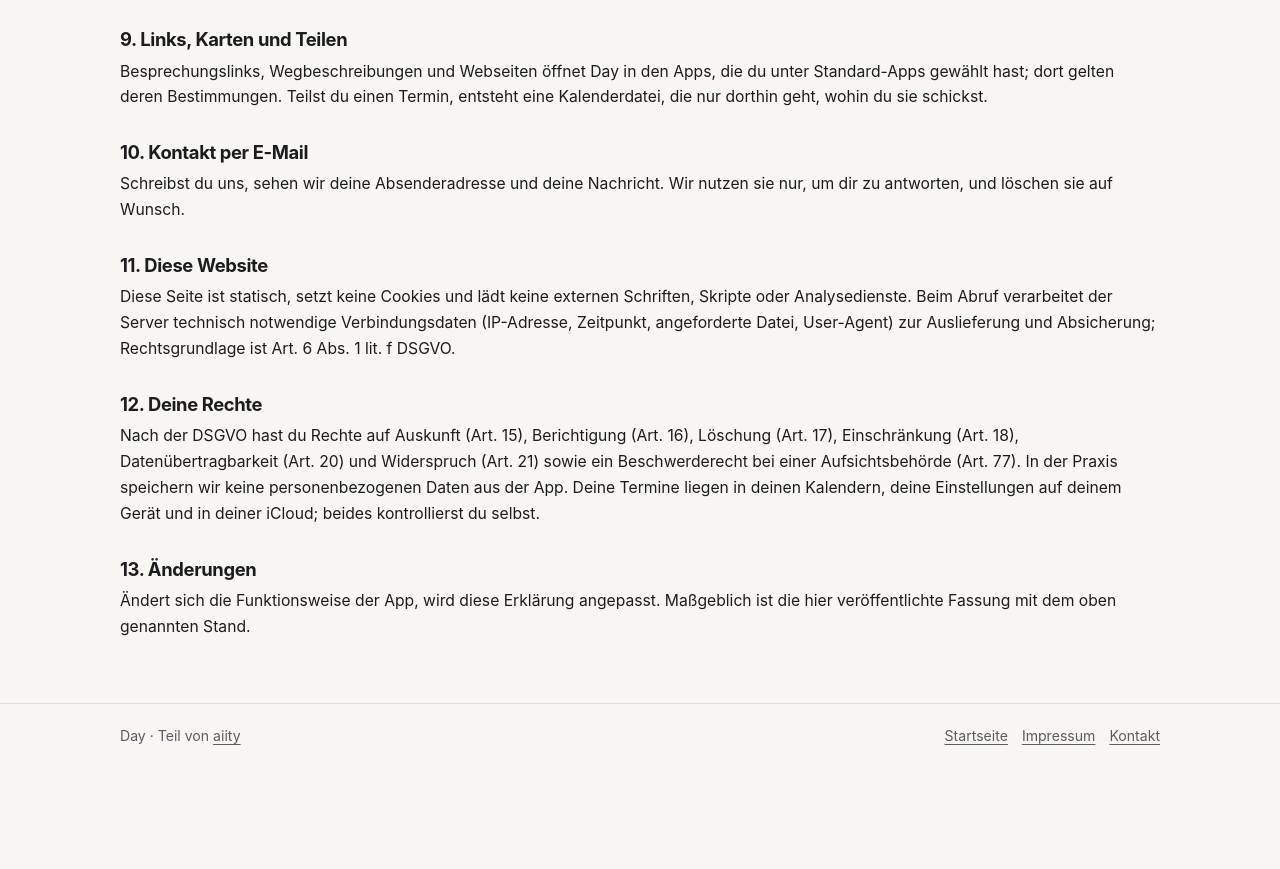
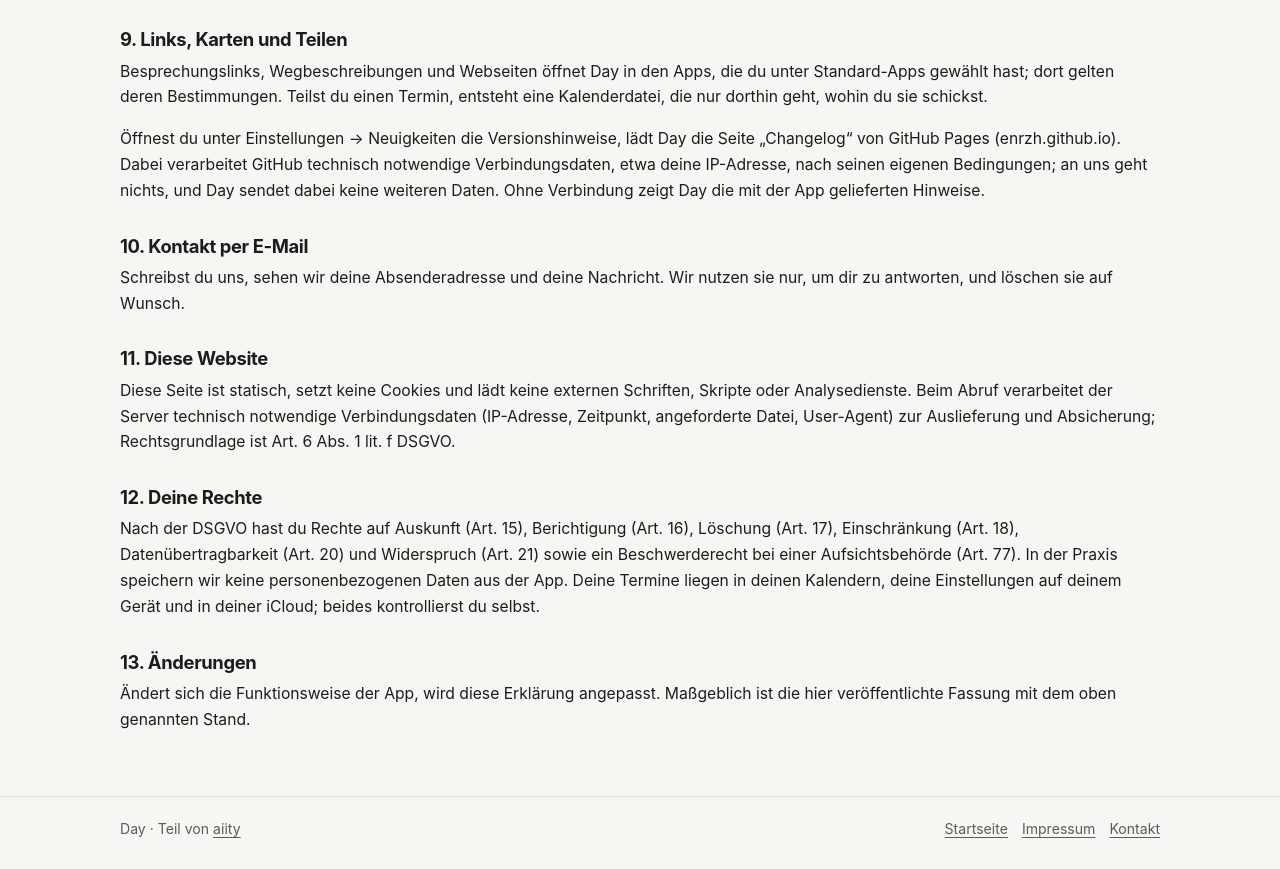
Before and after one commit to enrzh/Day, a plain HTML site: page privacy.html in a window 1280 px wide. Shown: the part 1808-2677 px from the top of the page. Before the commit the page ends 2583 px from the top, so only its background shows below. Drawn offline with Linux system fonts and the light colour scheme.

Commit message:
Privacy: What's New loads the changelog page from GitHub Pages
Co-Authored-By: Claude Sonnet 5.5 <noreply@anthropic.com>

```diff
--- a/privacy.html
+++ b/privacy.html
@@ -49,6 +49,7 @@
 
     <h2>9. Links, Karten und Teilen</h2>
     <p>Besprechungslinks, Wegbeschreibungen und Webseiten öffnet Day in den Apps, die du unter Standard-Apps gewählt hast; dort gelten deren Bestimmungen. Teilst du einen Termin, entsteht eine Kalenderdatei, die nur dorthin geht, wohin du sie schickst.</p>
+    <p>Öffnest du unter Einstellungen → Neuigkeiten die Versionshinweise, lädt Day die Seite „Changelog“ von GitHub Pages (enrzh.github.io). Dabei verarbeitet GitHub technisch notwendige Verbindungsdaten, etwa deine IP-Adresse, nach seinen eigenen Bedingungen; an uns geht nichts, und Day sendet dabei keine weiteren Daten. Ohne Verbindung zeigt Day die mit der App gelieferten Hinweise.</p>
 
     <h2>10. Kontakt per E-Mail</h2>
     <p>Schreibst du uns, sehen wir deine Absenderadresse und deine Nachricht. Wir nutzen sie nur, um dir zu antworten, und löschen sie auf Wunsch.</p>
```
Also changed, not shown: en/privacy.html (+1 -0 lines).
